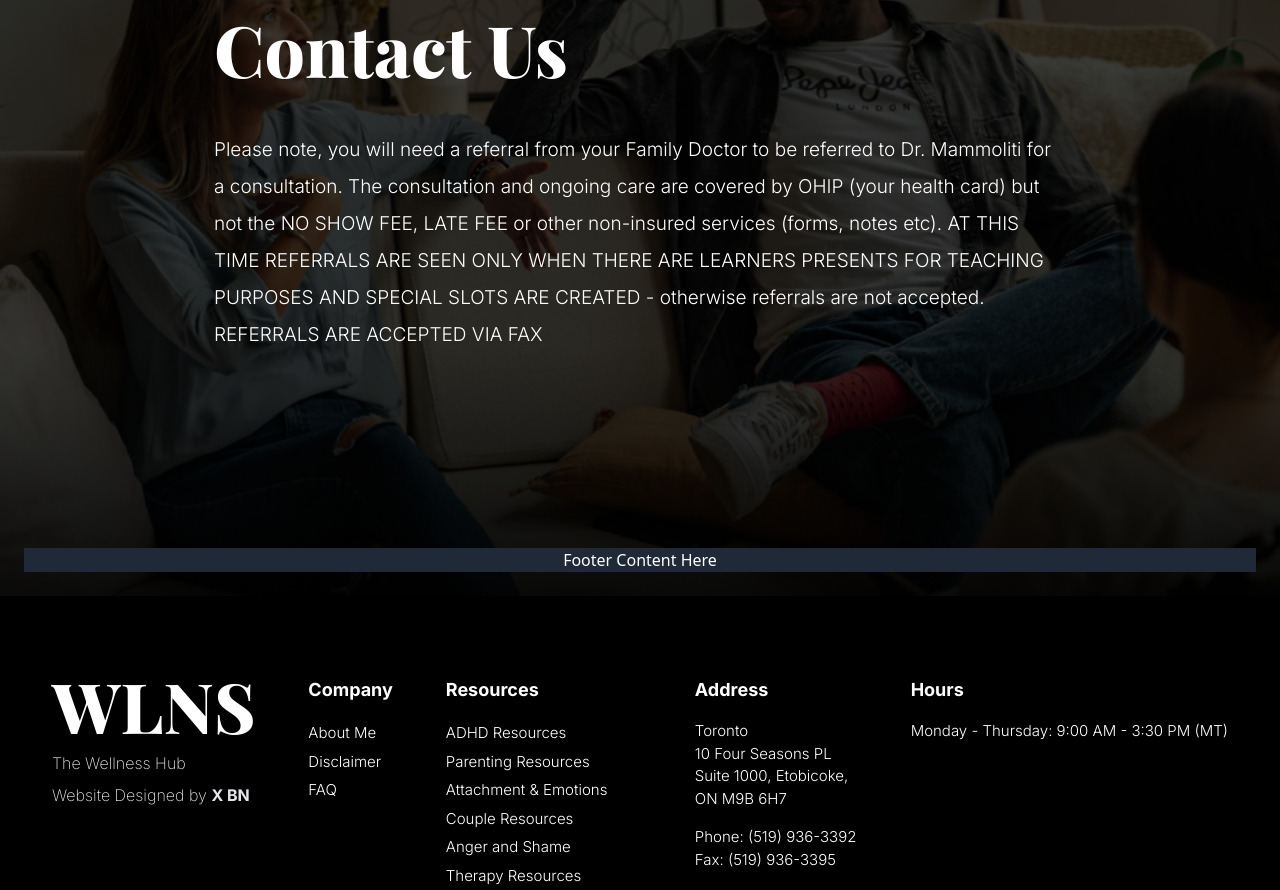
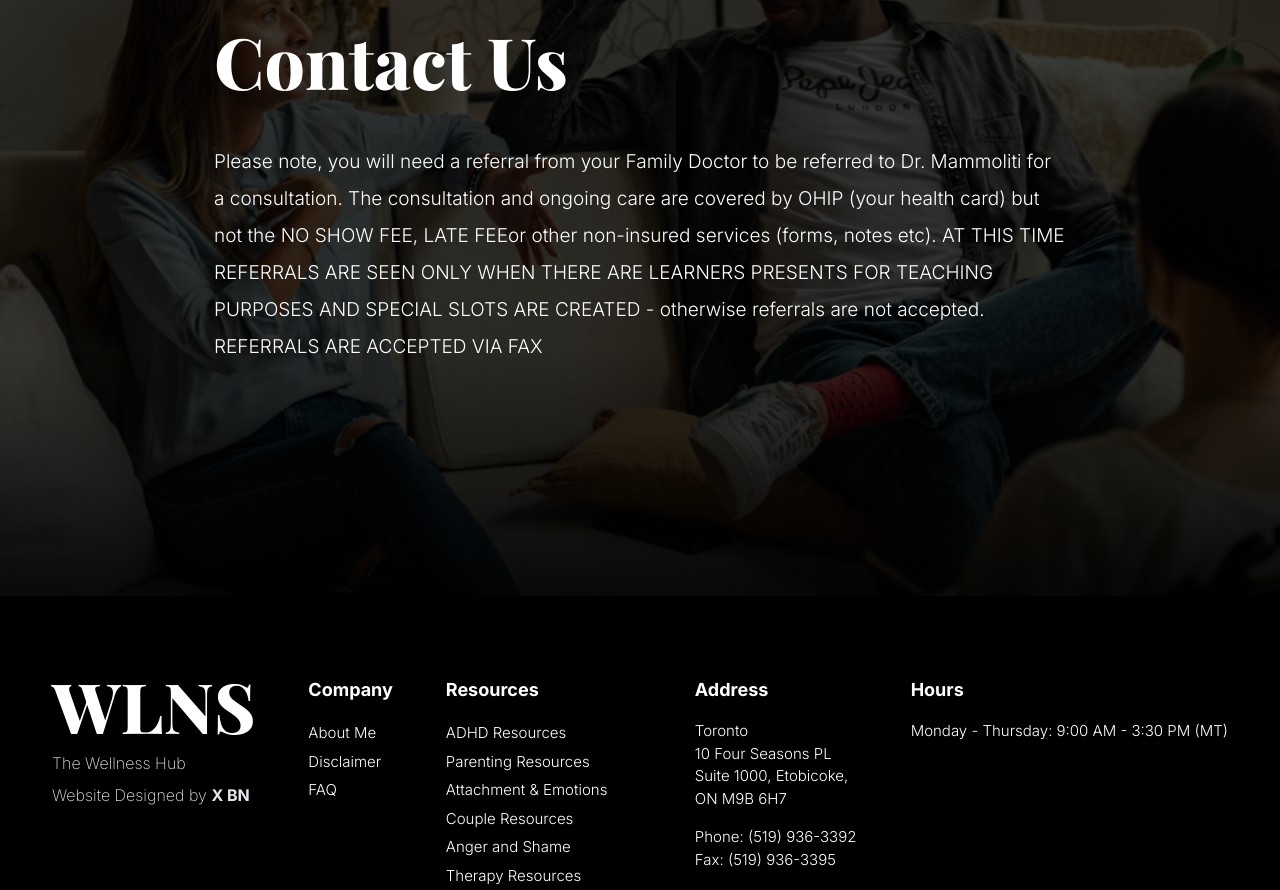
Before and after one commit to topcowmoo/areca-vestiaria, a React (Vite) app: page / in a window 1280 px wide. Shown: the part 1804-2694 px from the top of the page. Built offline with nearby package versions, Linux system fonts and the light colour scheme; a web font is replaced by a local one.

Commit message:
removed footer content here place holder

```diff
--- a/src/pages/Home.jsx
+++ b/src/pages/Home.jsx
@@ -91,7 +91,7 @@ function Home() {
               Please note, you will need a referral from your Family Doctor to
               be referred to Dr. Mammoliti for a consultation. The consultation
               and ongoing care are covered by OHIP (your health card) but not
-              the NO SHOW FEE, LATE FEE or other non-insured services (forms,
+              the NO SHOW FEE, LATE FEEor other non-insured services (forms,
               notes etc). AT THIS TIME REFERRALS ARE SEEN ONLY WHEN THERE ARE
               LEARNERS PRESENTS FOR TEACHING PURPOSES AND SPECIAL SLOTS ARE
               CREATED - otherwise referrals are not accepted. REFERRALS ARE
@@ -99,9 +99,6 @@ function Home() {
             </div>
           </div>
         </div>
-        <footer className="bg-gray-800 text-white text-center">
-          <p>Footer Content Here</p>
-        </footer>
       </div>
 
       {isModalOpen && (
```
